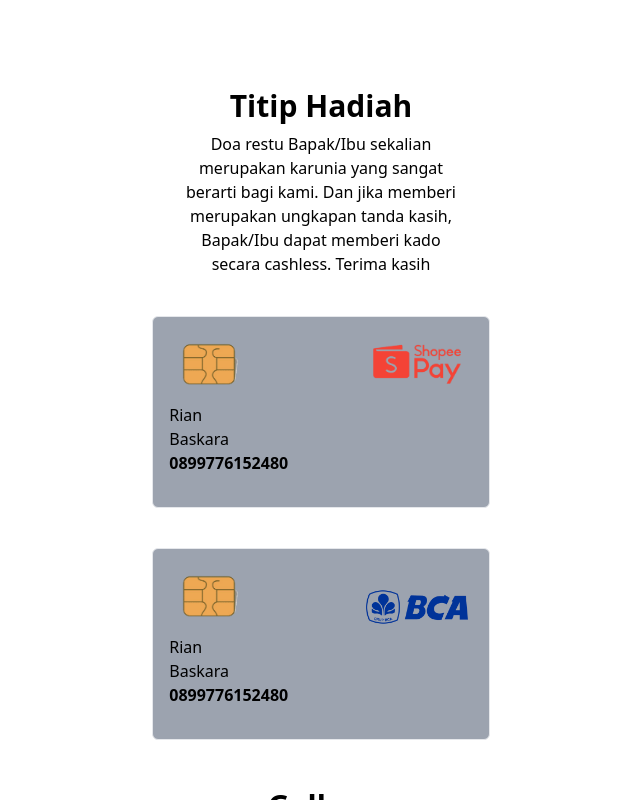
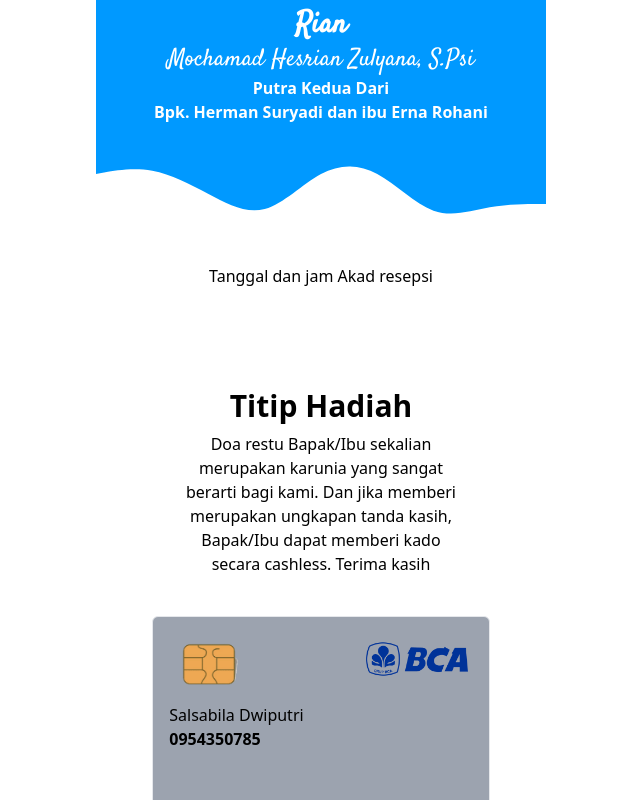
Before and after one commit to fahmiAzizz/nawanglana, a React (Vite) app: page / in a window 1280 px wide. Shown: the part 2000-2800 px from the top of the page, without its empty margins (319-959 px from the left). Built offline with nearby package versions, Linux system fonts and the light colour scheme; a web font is replaced by a local one.

Commit message:
menambahkan rekening gift

```diff
--- a/src/components/Gift.jsx
+++ b/src/components/Gift.jsx
@@ -5,17 +5,56 @@ import bri from '../assets/bri.png'
 
 const Gift = () => {
     return (
+        /*
+        No rekening BCA
+0954350785
+Salsabila Dwiputri
+
+No rekening BCA
+1740868442
+Mochammad Hesrian Zulyana
+
+Shopeepay Salsabila Dwiputri
+12208568712520
+
+Shopeepay Mochammad Hesrian Zulyana
+122083819818382
+        */
         <div className=' h-auto max-w-screen-mobile py-5 mx-auto'>
             <div className='text-center my-10'>
                 <p className='text-3xl font-semibold'>Titip Hadiah</p>
                 <p className='my-2 px-20'>Doa restu Bapak/Ibu sekalian merupakan karunia yang sangat berarti bagi kami. Dan jika memberi merupakan ungkapan tanda kasih, Bapak/Ibu dapat memberi kado secara cashless. Terima kasih</p>
             </div>
-            <div className='border rounded-md w-[75%] mx-auto h-48 bg-gray-400 grid grid-cols-2'>
-                <div className=' w-28'>
-                    <img src={chip} alt="" />
+            <div className='mt-10 border rounded-md w-[75%] mx-auto h-48 bg-gray-400 grid grid-cols-2'>
+                <div className=' w-full'>
+                    <img className='w-28' src={chip} alt="" />
                     <div className='ml-4'>
-                        <p className=''>Rian Baskara</p>
-                        <p className='font-semibold'>0899776152480</p>
+                        <p className=''>Salsabila Dwiputri</p>
+                        <p className='font-semibold'>0954350785</p>
+                    </div>
+                </div>
+                <div className='w-full pl-10 '>
+                    <img className='w-28 items-end' src={bri} alt="" />
+                </div>
+            </div>
+            <div className='mt-10 border rounded-md w-[75%] mx-auto h-48 bg-gray-400 grid grid-cols-2'>
+                <div className=' w-full'>
+                    <img className='w-28' src={chip} alt="" />
+                    <div className='ml-4'>
+                        <p className=''>Mochammad Hesrian Zulyana</p>
+                        <p className='font-semibold'>1740868442</p>
+                    </div>
+                </div>
+                <div className='w-full pl-10 '>
+                    <img className='w-28 items-end' src={bri} alt="" />
+                </div>
+            </div>
+            <div className='mt-10 border rounded-md w-[75%] mx-auto h-48 bg-gray-400 grid grid-cols-2'>
+                <div className=' w-full'>
+                    <img className='w-28' src={chip} alt="" />
+                    <div className='ml-4'>
+                        <p className=''>Salsabila Dwiputri</p>
+                        <p className='font-semibold'>12208568712520</p>
                     </div>
                 </div>
                 <div className='w-full pl-10 pt-4'>
@@ -23,15 +62,15 @@ const Gift = () => {
                 </div>
             </div>
             <div className='mt-10 border rounded-md w-[75%] mx-auto h-48 bg-gray-400 grid grid-cols-2'>
-                <div className=' w-28'>
-                    <img src={chip} alt="" />
+                <div className=' w-full'>
+                    <img className='w-28' src={chip} alt="" />
                     <div className='ml-4'>
-                        <p className=''>Rian Baskara</p>
-                        <p className='font-semibold'>0899776152480</p>
+                        <p className=''>Mochamad Hesrian Zulyana</p>
+                        <p className='font-semibold'>122083819818382</p>
                     </div>
                 </div>
                 <div className='w-full pl-10 pt-4'>
-                    <img className='w-28 items-end' src={bri} alt="" />
+                    <img className='w-28 items-end' src={spay} alt="" />
                 </div>
             </div>
         </div>
--- a/src/components/Header.jsx
+++ b/src/components/Header.jsx
@@ -10,7 +10,7 @@ import Countdown from 'react-countdown-simple';
 
 const Header = () => {
     return (
-        <div className='relative h-auto mx-auto max-w-screen-mobile '>
+        <div className='relative h-screen mx-auto max-w-screen-mobile '>
             <div className=' absolute mx-auto text-center z-10 bg-black w-full h-full bg-opacity-50'>
                 <div className='text-white pt-[50%]'>
                     <p className='text-2xl text-with-shadow'>We Are Getting Married</p>
@@ -79,16 +79,16 @@ const Header = () => {
                 labels={false}
             >
                 <div >
-                    <img className='h-[500px]' src={gambar1} />
+                    <img className='h-screen' src={gambar1} />
                 </div>
                 <div >
-                    <img className='h-[500px]' src={gambar2} />
+                    <img className='h-screen' src={gambar2} />
                 </div>
                 <div >
-                    <img className='h-[500px]' src={gambar3} />
+                    <img className='h-screen' src={gambar3} />
                 </div>
                 <div >
-                    <img className='h-[500px]' src={gambar4} />
+                    <img className='h-screen' src={gambar4} />
                 </div>
             </Carousel>
         </div>
```
